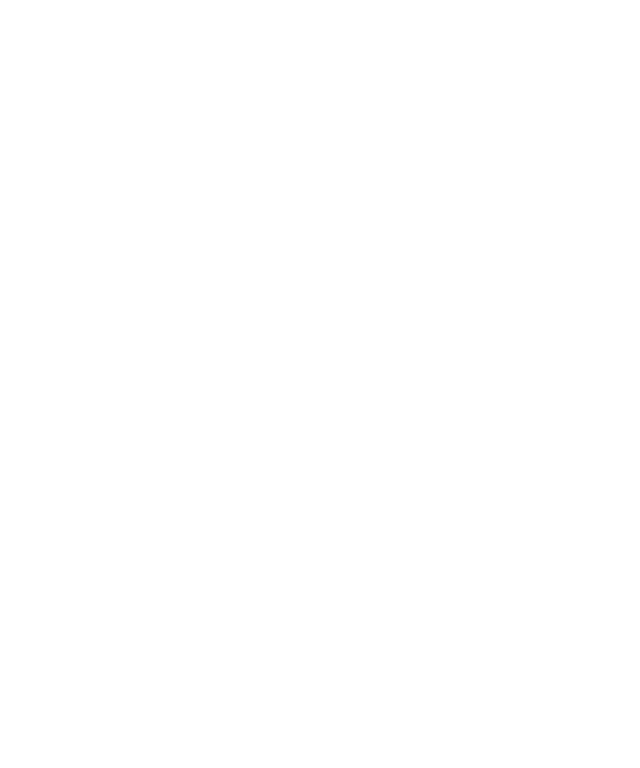
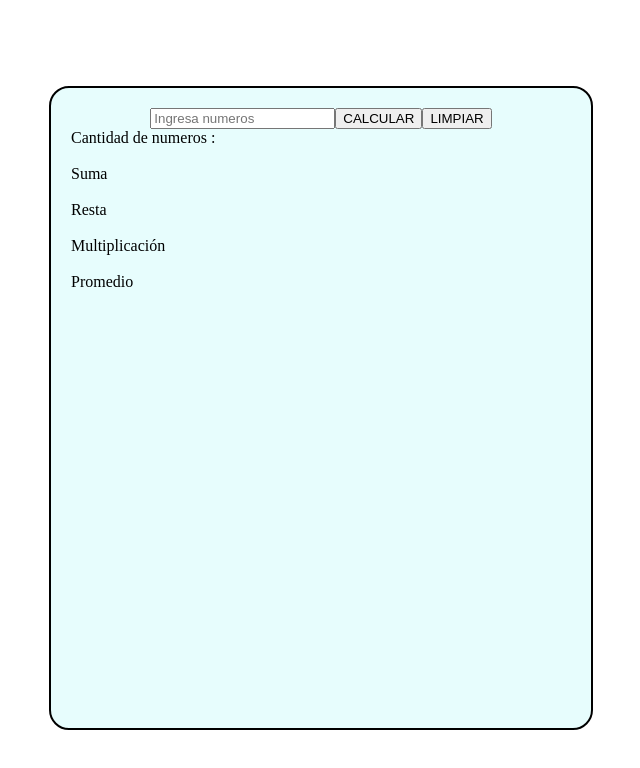
Before and after one commit to KarenMarcela/EstudiandoMantenimiento, a plain HTML site: page html/Ejercicio2.html in a window 1280 px wide. Shown: the whole page, without its empty margins (319-959 px from the left). Drawn offline with Linux system fonts and the light colour scheme; some packages are replaced by stand-ins of ours; a script that the page names is missing.

Commit message:
segundo ejercicio

```diff
--- a/html/Ejercicio2.html
+++ b/html/Ejercicio2.html
@@ -0,0 +1,115 @@
+<!DOCTYPE html>
+<html lang="en">
+<head>
+    <meta charset="UTF-8">
+    <meta name="viewport" content="width=device-width, initial-scale=1.0">
+    <title>Document</title>
+    <style>
+        body{
+            height: 100vh;
+            display: flex;
+            justify-content: center;
+            align-items: center;
+
+        }
+        .container{
+            height: 600px;
+            width: 500px;
+            background-color: rgb(231, 253, 253);
+            border-radius: 20px;
+            border: 2px solid black;
+            padding: 20px;
+
+        }
+        .row{
+            display: flex;
+            align-items: center;
+            justify-content: center;
+        }
+    </style>
+</head>
+<body>
+    <div class="container">
+        <div class="row">
+            <input type="number" placeholder="Ingresa numeros" id="numbers">
+            <button onclick="enviar()" >CALCULAR</button>
+            <button id="limpiar" onclick="limpiar()" >LIMPIAR</button>
+        </div>
+        <label for="">Cantidad de numeros : </label>
+        <div id="cantNumeros"></div><br>
+        <label for="">Suma</label>
+        <div id="suma"></div><br>
+        <label for="">Resta</label>
+        <div id="resta"></div><br>
+        <label for="">Multiplicación</label>
+        <div id="multiplicacion"></div><br>
+        <label for="">Promedio</label>
+        <div id="promedio"></div>
+    </div>
+
+    <script>
+        function limpiar(){
+            document.getElementById("numbers").value = "";
+            document.getElementById("cantNumeros").innerText = "";
+            document.getElementById("suma").innerText = "";
+            document.getElementById("resta").innerText = "";
+            document.getElementById("multiplicacion").innerText = "";
+            document.getElementById("promedio").innerText = "";
+
+        }
+
+        function enviar(){
+            let number  = document.getElementById("numbers").value.trim();
+            if(number.length == 0){
+                Swal.fire({
+                    title : "Caja de texto vacía",
+                    text : "Ingrese numeros",
+                    icon: "error",
+                    showConfirmButton : false,
+                    timer : 2000
+                })
+                return;
+            }else if(isNan(number)){
+                Swal.fire({
+                    title : "Carácteres no válidos",
+                    text : "Ingrese solo numeros",
+                    icon: "error",
+                    showConfirmButton : false,
+                    timer : 2000
+                })
+                return;
+
+            }else if(number.length >= 2){
+                Swal.fire({
+                    title : "Paso el límite",
+                    text : "Solo puede ingresar un numero",
+                    icon: "error",
+                    showConfirmButton : false,
+                    timer : 2000
+                })
+                return;
+            }
+            else{
+
+
+                //Cantidad de números
+                let cantNumber = document.getElementById("cantNumeros").innerText = number.length;
+
+                //Suma
+                let suma=0;
+                for(let i =0 ; i <= number.length; i++){
+                    let numbers = parseInt(numbers,10); //Convierte cada elemento en entero y elimina espacios
+                    if(!isNaN(numbers)){
+                        suma += numbers;
+                    }
+                }
+                document.getElementById("suma").innerText = suma;
+
+
+            }
+
+        }
+    </script>
+    <script src="https://cdn.jsdelivr.net/npm/sweetalert2@11"></script>
+</body>
+</html>
```
Also changed, not shown: html/Ejercicio1.html (+1 -0 lines).
